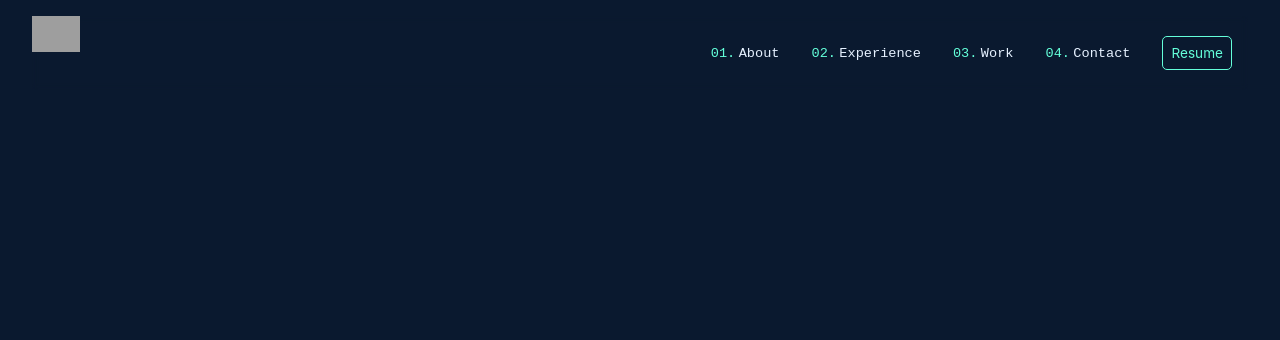
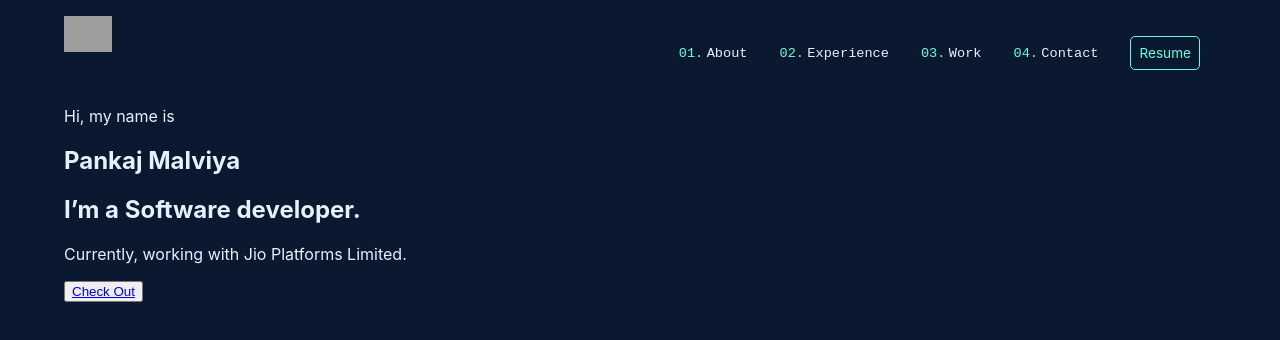
Before and after one commit to pankajmalvi/pankajmalviya, a React (Create React App) app: page / in a window 1280 px wide. Shown: the top 340 px of the page. Built offline with nearby package versions, Linux system fonts and the light colour scheme; grey boxes are pictures that could not be loaded; a web font is replaced by a local one.

Commit message:
Added Data for Hero section from data.json

```diff
--- a/src/App.css
+++ b/src/App.css
@@ -27,8 +27,16 @@
   margin: 0;
 }
 
+html {
+  background-color: var(--navy);
+}
+
 body {
+  width: 90%;
+  margin: auto;
   font-family: var(--font-sans);
   padding: 1rem 2rem;
-  background-color: var(--navy);
+
+  /* To be removed later */
+  color: var(--white);
 }
--- a/src/App.js
+++ b/src/App.js
@@ -1,5 +1,7 @@
 import './App.css';
+import Footer from './components/sections/footer/Footer';
 import Header from './components/sections/header/Header';
+import Main from './components/sections/main/Main';
 
 
 // Data From Json
@@ -11,10 +13,9 @@ function App() {
   let resumeLink = data["personal-details"]["resume-link"]
   return (
     <div className="App">
-      {/* Header */}
       <Header resumeLink={resumeLink} />
-      {/* Main.js */}
-      {/* Footer */}
+      <Main data={data} />
+      <Footer />
     </div>
   );
 }
--- a/src/components/sections/hero/Hero.js
+++ b/src/components/sections/hero/Hero.js
@@ -1,8 +1,20 @@
 import React from 'react'
+import HeroButton from './HeroButton'
+import HeroDescription from './HeroDescription'
+import HeroGreeting from './HeroGreeting'
+import HeroName from './HeroName'
+import HeroTagline from './HeroTagline'
+import './styles/Hero.scss'
 
-function Hero() {
+function Hero(props) {
+    let details = props.personalDetails
     return (
         <section id="section-hero">
+            <HeroGreeting />
+            <HeroName name={details.name} />
+            <HeroTagline tagline={details.tagline} />
+            <HeroDescription description={details.description} />
+            <HeroButton buttonLink={details["resume-link"]} />
             {
                 /* Greeting
                 Name
--- /dev/null
+++ b/src/components/sections/hero/HeroButton.js
@@ -0,0 +1,13 @@
+import React from 'react'
+
+function HeroButton(props) {
+    return (
+        <button>
+            <a href={props.buttonLink} target='_blank' rel='noreferrer'>
+                Check Out
+            </a>
+        </button>
+    )
+}
+
+export default HeroButton
--- /dev/null
+++ b/src/components/sections/hero/HeroDescription.js
@@ -0,0 +1,10 @@
+import React from 'react'
+
+function HeroDescription(props) {
+    return (
+        <p className='hero-description'>{props.description}</p>
+
+    )
+}
+
+export default HeroDescription
--- /dev/null
+++ b/src/components/sections/hero/HeroGreeting.js
@@ -0,0 +1,9 @@
+import React from 'react'
+
+function HeroGreeting() {
+    return (
+        <p className='hero-greeting'>Hi, my name is</p>
+    )
+}
+
+export default HeroGreeting
--- /dev/null
+++ b/src/components/sections/hero/HeroName.js
@@ -0,0 +1,9 @@
+import React from 'react'
+
+function HeroName(props) {
+    return (
+        <h1 className='hero-name'>{props.name}</h1>
+    )
+}
+
+export default HeroName
--- /dev/null
+++ b/src/components/sections/hero/HeroTagline.js
@@ -0,0 +1,9 @@
+import React from 'react'
+
+function HeroTagline(props) {
+    return (
+        <h1 className='hero-tagline'>{props.tagline}</h1>
+    )
+}
+
+export default HeroTagline
--- a/src/components/sections/main/Main.js
+++ b/src/components/sections/main/Main.js
@@ -1,21 +1,30 @@
-import React from 'react'
-
-function Main() {
-    return (
-        <main>
-            {/* Hero */}
-            {/* About */}
-            {/* Job */}
-
-            {/* Project */}
-            {/* Contact */}
+import React, { Component } from 'react'
+import Hero from '../hero/Hero'
+import About from '../about/About'
+import Jobs from '../jobs/Jobs'
+import Projects from '../projects/Projects'
+import Contacts from '../contact/Contacts'
+import LeftFloat from '../../floating/LeftFloat'
+import RightFloat from '../../floating/RightFloat'
 
 
-            {/* left floating */}
-            {/* right floating */}
 
-        </main>
-    )
+
+class Main extends Component {
+    data = this.props.data
+    render() {
+        return (
+            <main className='main-content'>
+                <Hero personalDetails={this.data["personal-details"]} />
+                <About />
+                <Jobs />
+                <Projects />
+                <Contacts />
+                <LeftFloat />
+                <RightFloat />
+            </main>
+        )
+    }
 }
 
 export default Main
--- a/src/components/sections/navbar/Links.js
+++ b/src/components/sections/navbar/Links.js
@@ -5,8 +5,8 @@ function Links(props) {
     let { links } = props
     return (
         <ul>
-            {links.map((link) =>
-                <Link linkName={link} />
+            {links.map((link, idx) =>
+                <Link linkName={link} key={idx} />
             )}
         </ul>
     )
--- a/src/components/sections/navbar/Logo.js
+++ b/src/components/sections/navbar/Logo.js
@@ -3,7 +3,7 @@ import React from 'react'
 function Logo() {
     return (
         <a href='#' className='nav-logo'>
-            <img src="https://img.icons8.com/external-others-inmotus-design/67/000000/external-P-alphabet-others-inmotus-design-9.png" />
+            <img src="https://img.icons8.com/external-others-inmotus-design/67/000000/external-P-alphabet-others-inmotus-design-9.png" alt='P initial Logo' />
         </a>
     )
 }
```
Also changed, not shown: src/components/sections/hero/styles/Hero.scss (added).
